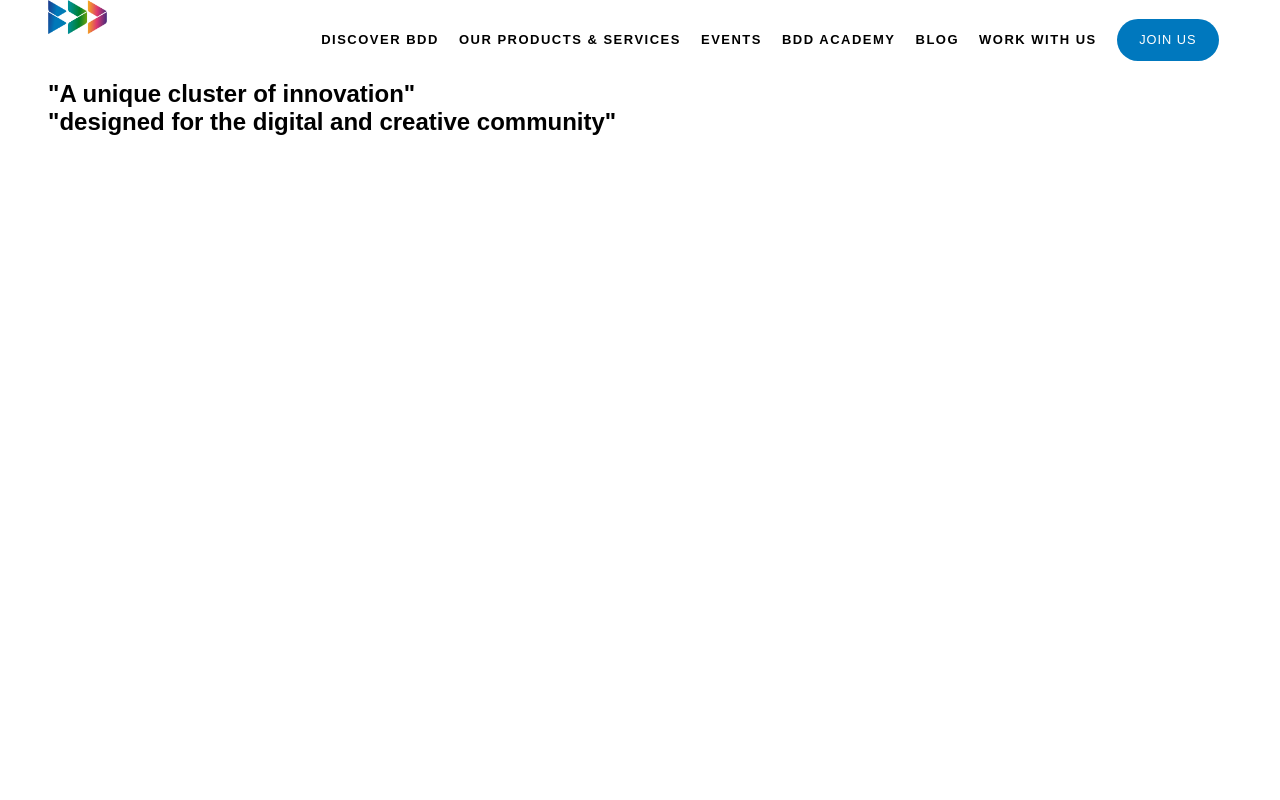
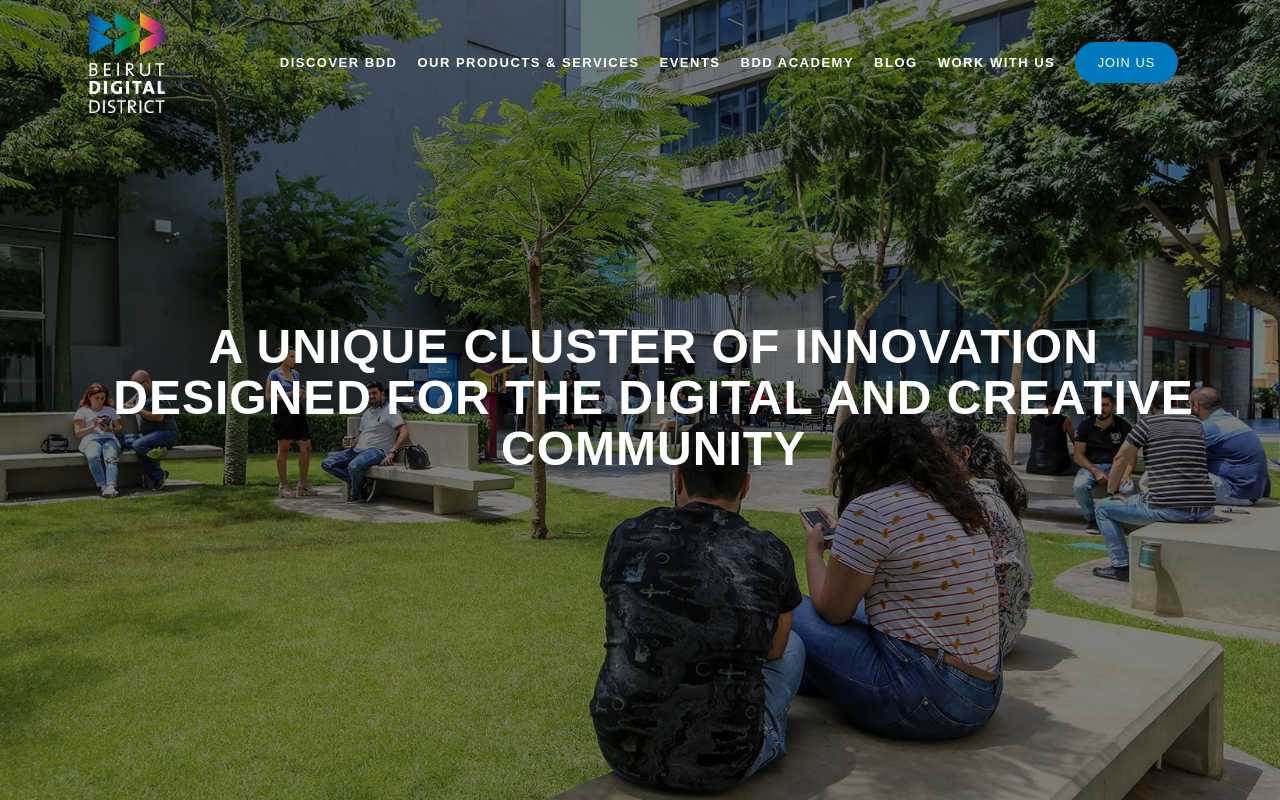
Before and after one commit to SamahShahla0/bdd-website-clone, a plain HTML site: page index.html in a window 1280 px wide. Drawn offline with Linux system fonts and the light colour scheme.

Commit message:
styled hero section

```diff
--- a/index.html
+++ b/index.html
@@ -11,7 +11,7 @@
     <!--Start hero section-->
     <div class="hero container">
         <!--Start Nav bar-->
-        <nav class="top-nav">
+        <nav class="top-nav ">
             <img src="images/logo-light.png" alt="logo image">
             <ul class="links">
                 <li>DISCOVER BDD</li>
@@ -20,23 +20,24 @@
                 <li>BDD ACADEMY</li>
                 <li>BLOG</li>
                 <li>WORK WITH US</li>
-                <li><button class="btn btn-blue">JOIN US</button></li>
+                <li><button class="btn btn-blue" href="">JOIN US</button></li>
             </ul>
 
         </nav>
         <!--End Nav bar-->
         <!--Start hero content-->
-        <section class="hero-content">
+        <section class="hero-content ">
             <h1 class="hero-heading">
-                "A unique cluster of innovation"
+                A unique cluster of innovation
                 <br>
-                "designed for the digital and creative community"
+                designed for the digital and creative community
             </h1>
         </section>
         <!--End hero content-->
     </div>
+    <!--End hero section-->
 
-    <!--End hero section-->
+
 
 </body>
 </html>
--- a/style.css
+++ b/style.css
@@ -3,6 +3,9 @@
     margin: 0;
     padding: 0;
     box-sizing: border-box;
+}
+html{
+    -webkit-text-size-adjust: 100%;
 }
 body{
     font-family: Sans-serif;
@@ -16,8 +19,10 @@ img{
 .top-nav{
     display:flex;
     justify-content: space-between;
-    height: 80px;
+    height: 125px;
+    padding: 1% 3.5%;
 }
+
 .links{
     list-style: none;
     display: flex;
@@ -43,10 +48,35 @@ img{
 
 /* hero */
 .hero{
-    background: url("./images/slide8.jpg");
     background-size: cover;
     background-repeat: no-repeat;
     background-position: center;
+    color: #fff;
+    height:100vh;
+    background-image: linear-gradient(rgba(0, 0, 0, 0.527),rgba(0, 0, 0, 0.5)) , url("./images/hero-background.jpg"); ;
+}
+
+.hero-content{
+    padding: 20vh 0 10vh 0;
+    width: 90vw;
+    margin:3% 2.5%;
+    overflow: hidden;
+    align-items: center;
+
+}
+
+.hero-heading{
+    font-size: 3rem;
+    font-family: 'The Mix Black' sans-serif;
+    text-align: center!important;
+    height: 50%;
+    margin-bottom: 0.6rem;
+    line-height: 3.2rem;
+    font-weight: 800;
+    letter-spacing: 1px;
+    text-transform: uppercase;
+    padding-left: 30px;
+    padding-right: 30px;
 }
 
 
@@ -65,6 +95,7 @@ img{
 }
 .btn{
     padding: 14px 10px;
+    cursor: pointer;
     border: none;
     text-decoration: none;
     line-height: 1.25;
@@ -79,8 +110,13 @@ img{
     color: #fff;
     font-weight: 400;
 }
-
-
+.btn-large{
+    font-size: ;
+    paddinf: 14px 10px;
+}
+.bold{
+    font-weight: bolder;
+}
 
 
 
```
